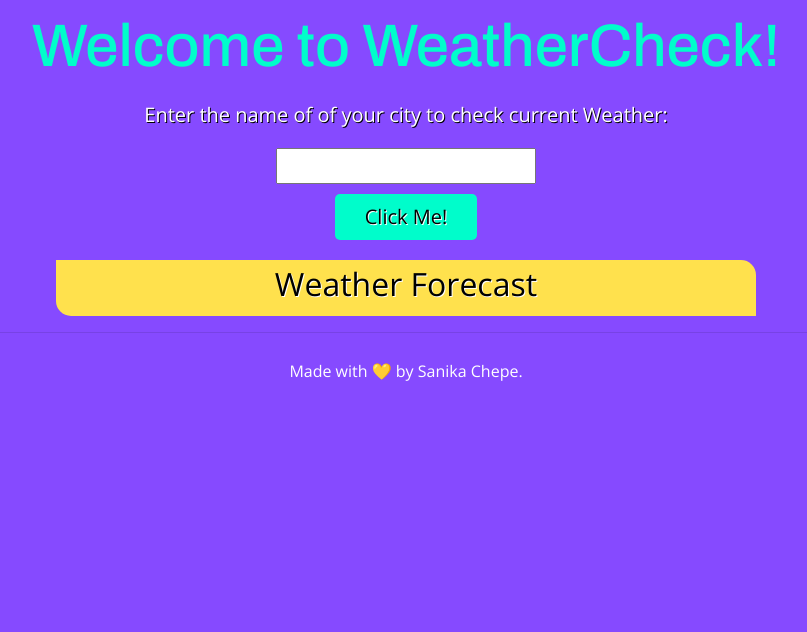
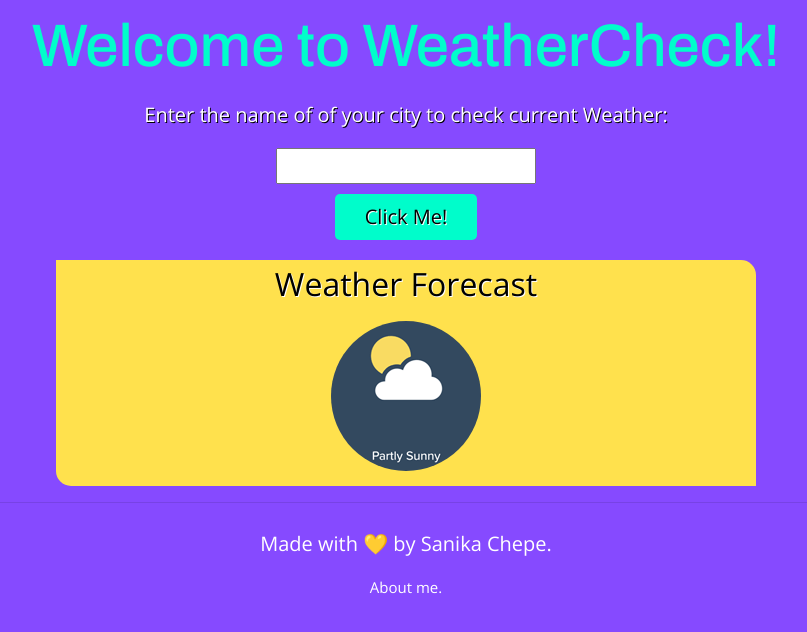
Before and after one commit to sanikachepe/WeatherCheck, a plain HTML site: page index.html in a window 1280 px wide. Shown: the whole page, without its empty margins (234-1041 px from the left). Drawn offline with nearby package versions, Linux system fonts and the light colour scheme.

Commit message:
added gif and comments

```diff
--- a/index.html
+++ b/index.html
@@ -19,35 +19,53 @@
     <title>WeatherCheck.io</title>
   </head>
   <body>
-    <div class="container">
-      <h1 id="welcome">Welcome to WeatherCheck!</h1>
-    </div>
+    <!--HEADER-->
+    <header>
+      <div class="container">
+        <h1 id="welcome">Welcome to WeatherCheck!</h1>
+      </div>
+    </header>
+
+    <!--CITY INPUT-->
     <div class="container-fluid details">
       <label>Enter the name of of your city to check current Weather:</label
       ><br />
       <input type="text" name="" id="city" /><br />
-      <button id="getWeatherForecast">Click Me!</button>
+      <button id="getWeatherForecast" onclick="myFunction();">Click Me!</button>
     </div>
+
+    <!--WEATHER FORECAST-->
     <section>
       <div class="container-fluid">
         <div class="wrapper">
           <div>
             <h2>Weather Forecast</h2>
+            <div id="gif" class="container">
+              <img src="gif.gif" />
+            </div>
             <div id="showWeatherForecast"></div>
           </div>
         </div>
       </div>
     </section>
     <hr />
+
+    <!--CREDITS-->
     <div class="container">
       <p>
-        Made with 💛 by
-        <a href="https://sanikachepe.github.io/index.html" target="blank"
-          >Sanika Chepe.</a
-        >
+        Made with 💛 by Sanika Chepe.
       </p>
+      <a href="https://sanikachepe.github.io/index.html" target="blank"
+        >About me.</a
+      >
     </div>
+
+    <!--JAVASCRIPT-->
     <script type="text/javascript">
+      var gif = document.getElementById("gif");
+      function myFunction() {
+        gif.style.display = "none";
+      }
       $(document).ready(function () {
         $("#getWeatherForecast").click(function () {
           var city = $("#city").val();
--- a/style.css
+++ b/style.css
@@ -70,7 +70,16 @@ h3 {
 }
 a {
   color: white;
+  font-size: 15px;
 }
 a:hover {
   color: #ffe14d;
 }
+
+p {
+  font-size: 20px;
+}
+
+img {
+  border-radius: 1000px;
+}
```
Also changed, not shown: gif.gif (added).
